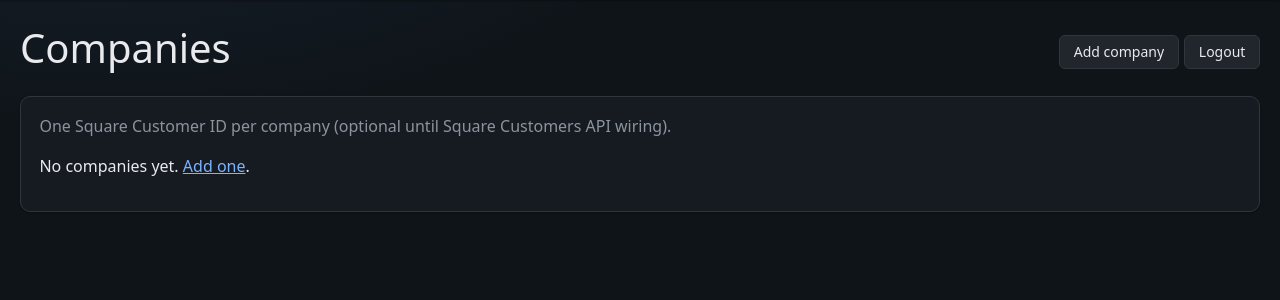
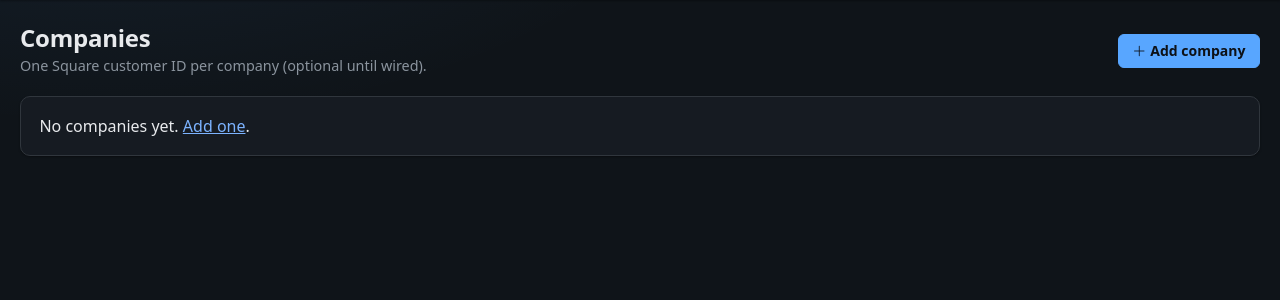
Before and after one commit to decisionsciencecorp/invoicing, a PHP site: page /admin/companies.php in a window 1280 px wide. Shown: the part 65-365 px from the top of the page. Run offline with PHP 8.4, Linux system fonts and the light colour scheme; the visitor is signed in with stand-in values (Sample User, id 1).

Commit message:
Finish Companies shell pass and page headers across admin

```diff
--- a/public/admin/change-password.php
+++ b/public/admin/change-password.php
@@ -33,6 +33,10 @@ if ($_SERVER['REQUEST_METHOD'] === 'POST') {
 
 $adminPageTitle = 'Change password';
 require_once __DIR__ . '/includes/header.php';
+inv_render_page_header([
+    'title' => 'Password',
+    'subtitle' => 'Update your admin password',
+]);
 ?>
 
 <div class="nav-row">
--- a/public/admin/companies.php
+++ b/public/admin/companies.php
@@ -30,50 +30,47 @@ while ($row = $r->fetchArray(SQLITE3_ASSOC)) {
 
 $adminPageTitle = 'Companies';
 require_once __DIR__ . '/includes/header.php';
+inv_render_page_header([
+    'title' => 'Companies',
+    'subtitle' => 'One Square customer ID per company (optional until wired).',
+    'actions_html' => '<a class="btn btn-primary" href="'
+        . htmlspecialchars(dsc_invoicing_href('admin/company-edit.php'), ENT_QUOTES, 'UTF-8')
+        . '"><i class="bi bi-plus-lg me-1" aria-hidden="true"></i>Add company</a>',
+]);
 ?>
 
-<div class="nav-row">
-    <h1>Companies</h1>
-    <div class="stack">
-        <a class="btn" href="<?= htmlspecialchars(dsc_invoicing_href('admin/company-edit.php'), ENT_QUOTES, 'UTF-8') ?>">Add company</a>
-        <form method="POST" action="<?= htmlspecialchars(dsc_invoicing_href('admin/logout.php'), ENT_QUOTES, 'UTF-8') ?>">
-            <?= csrfField() ?>
-            <button type="submit" class="btn">Logout</button>
-        </form>
-    </div>
-</div>
-
-<div class="info-box">
-    <p style="color:#8b949e;margin-top:0;">One Square Customer ID per company (optional until Square Customers API wiring).</p>
+<div class="surface surface-pad">
     <?php if ($list === []): ?>
-        <p>No companies yet. <a href="<?= htmlspecialchars(dsc_invoicing_href('admin/company-edit.php'), ENT_QUOTES, 'UTF-8') ?>">Add one</a>.</p>
+        <p class="mb-0">No companies yet. <a href="<?= htmlspecialchars(dsc_invoicing_href('admin/company-edit.php'), ENT_QUOTES, 'UTF-8') ?>">Add one</a>.</p>
     <?php else: ?>
-        <table style="width:100%;border-collapse:collapse;">
+        <div class="table-responsive">
+            <table class="inv-table inv-table-cards">
                 <thead>
-                <tr style="text-align:left;border-bottom:1px solid #30363d;">
-                    <th style="padding:0.4rem 0;">Name</th>
-                    <th style="padding:0.4rem 0;">Billing</th>
-                    <th style="padding:0.4rem 0;">Billing email</th>
-                    <th style="padding:0.4rem 0;">Square customer</th>
-                    <th style="padding:0.4rem 0;">Engagements</th>
+                    <tr>
+                        <th>Name</th>
+                        <th>Billing</th>
+                        <th>Billing email</th>
+                        <th>Square customer</th>
+                        <th>Engagements</th>
                     </tr>
                 </thead>
                 <tbody>
                     <?php foreach ($list as $c): ?>
-                    <tr style="border-bottom:1px solid #21262d;">
-                        <td style="padding:0.35rem 0;">
+                        <tr>
+                            <td data-label="Name">
                                 <a href="<?= htmlspecialchars(dsc_invoicing_href('admin/company-edit.php?id=' . (int) $c['id']), ENT_QUOTES, 'UTF-8') ?>"><?= htmlspecialchars((string) $c['name'], ENT_QUOTES, 'UTF-8') ?></a>
                             </td>
-                        <td style="padding:0.35rem 0;"><?= htmlspecialchars((string) ($c['billing_modes_label'] ?? '—'), ENT_QUOTES, 'UTF-8') ?></td>
-                        <td style="padding:0.35rem 0;"><?= htmlspecialchars((string) ($c['billing_email'] ?? ''), ENT_QUOTES, 'UTF-8') ?></td>
-                        <td style="padding:0.35rem 0;"><code style="font-size:0.8rem;"><?= htmlspecialchars((string) ($c['square_customer_id'] ?? ''), ENT_QUOTES, 'UTF-8') ?></code></td>
-                        <td style="padding:0.35rem 0;">
+                            <td data-label="Billing"><?= htmlspecialchars((string) ($c['billing_modes_label'] ?? '—'), ENT_QUOTES, 'UTF-8') ?></td>
+                            <td data-label="Email"><?= htmlspecialchars((string) ($c['billing_email'] ?? ''), ENT_QUOTES, 'UTF-8') ?></td>
+                            <td data-label="Square"><code><?= htmlspecialchars((string) ($c['square_customer_id'] ?? ''), ENT_QUOTES, 'UTF-8') ?></code></td>
+                            <td data-label="Engagements">
                                 <a href="<?= htmlspecialchars(dsc_invoicing_href('admin/engagements.php?company_id=' . (int) $c['id']), ENT_QUOTES, 'UTF-8') ?>"><?= (int) $c['engagement_count'] ?></a>
                             </td>
                         </tr>
                     <?php endforeach; ?>
                 </tbody>
             </table>
+        </div>
     <?php endif; ?>
 </div>
 
--- a/public/admin/config.php
+++ b/public/admin/config.php
@@ -103,6 +103,10 @@ $whSigStored = trim((string) (get_config('square_webhook_signature_key') ?? ''))
 
 $adminPageTitle = 'Square configuration';
 require_once __DIR__ . '/includes/header.php';
+inv_render_page_header([
+    'title' => 'Square',
+    'subtitle' => 'Access token, location, webhook signature',
+]);
 ?>
 
 <div class="nav-row">
--- a/public/admin/users.php
+++ b/public/admin/users.php
@@ -109,6 +109,10 @@ while ($row = $r->fetchArray(SQLITE3_ASSOC)) {
 
 $adminPageTitle = 'Admin users';
 require_once __DIR__ . '/includes/header.php';
+inv_render_page_header([
+    'title' => 'Users',
+    'subtitle' => 'Admin accounts',
+]);
 ?>
 
 <div class="nav-row">
```
Also changed, not shown: public/admin/api-keys.php (+4 -8 lines), public/admin/audit-log.php (+4 -8 lines), public/admin/help.php (+4 -8 lines), public/admin/report-hours.php (+4 -8 lines), public/admin/time-entries.php (+4 -8 lines), public/admin/webhooks.php (+4 -8 lines). Lines whose indentation alone changed are shown as unchanged.
